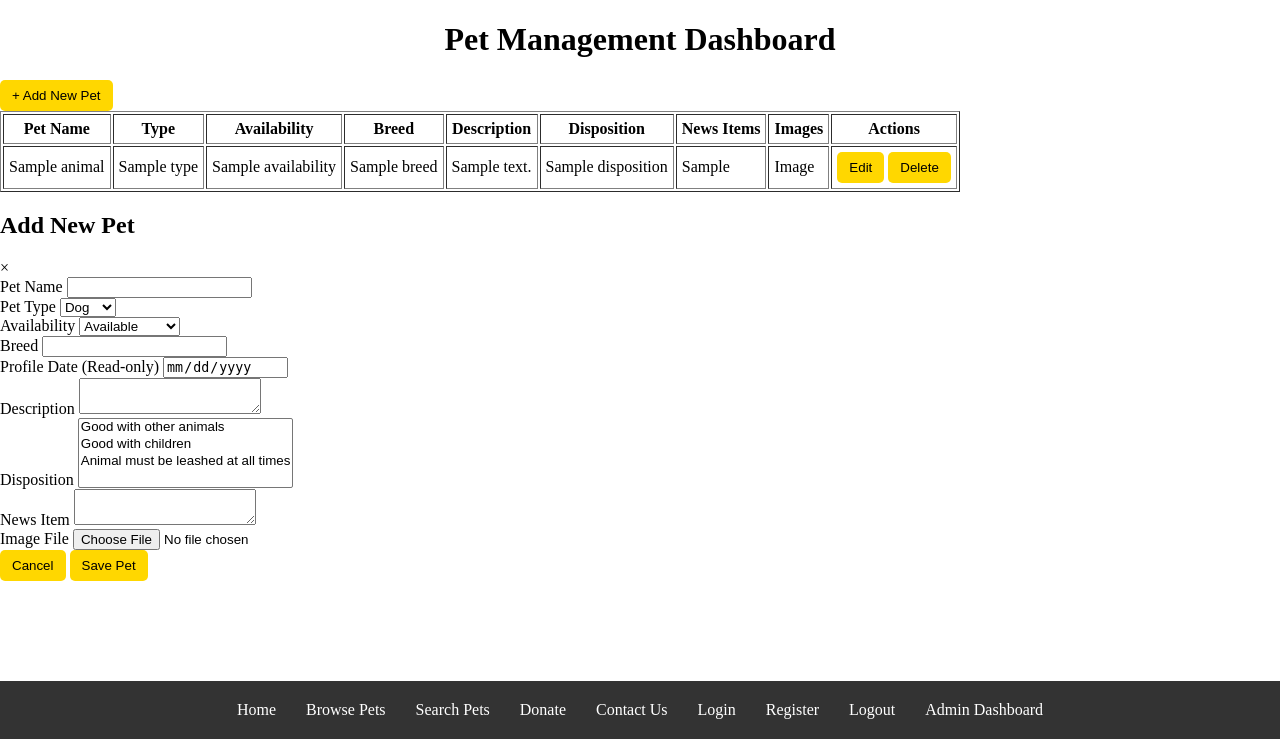
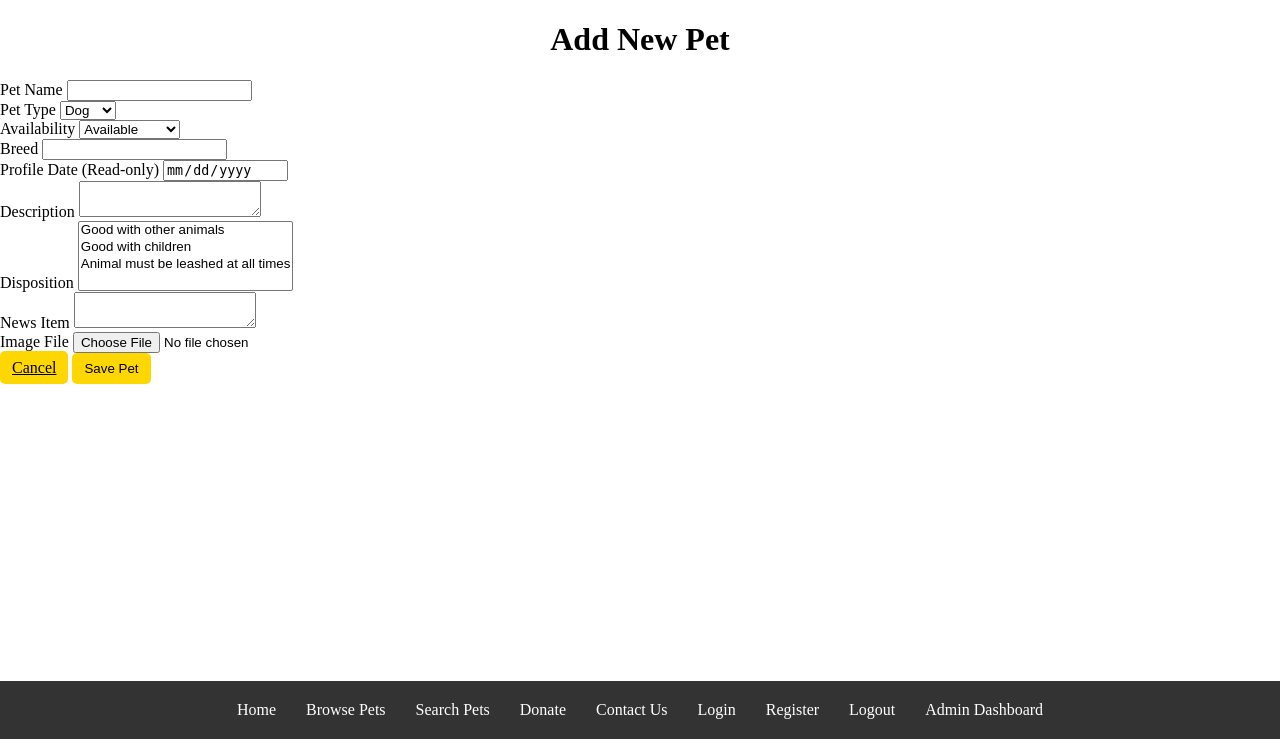
Before and after one commit to leeay42/CS467, a Flask app: page /admin/pets/new in a window 1280 px wide. Shown: the part 61-800 px from the top of the page. Run offline with Flask 3, Linux system fonts and the light colour scheme; the visitor is signed in with stand-in values (Sample User, id 1); a database or web service that is not in the repository returns one stand-in record (values such as "Sample title"); parts of the project's set-up code (start-up, migrations or seed data) failed here and were passed over; some libraries are stand-ins or nearby versions.

Commit message:
restructure to use seperate pages not modals

```diff
--- a/pet_adoption/app/admin/routes.py
+++ b/pet_adoption/app/admin/routes.py
@@ -18,22 +18,26 @@ from app.auth.decorators import admin_access
 animals_collection = db['animals']
 
 
+@admin.route('/pets', methods=['GET'])
+@admin_access
+def admin_dashboard():
+    """Just display all pets"""
+    animals = list(animals_collection.find())
+    return render_template('admin/dashboard.html', animals=animals)
+
+
 @admin.route('/pets/new', methods=['GET', 'POST'])
 @admin_access
-def admin_dashboard():
-    """Admin dashboard - GET displays all pets and POST handles add form"""
+def create_pet():
+    """Create new pet - GET shows form, POST handles submission"""
     form = PetForm()
 
-    # Handle POST request for adding a new pet
     if form.validate_on_submit():
-        # Handle image upload and convert to Binary
         image_binary = None
         if form.public_image.data:
             image_file = form.public_image.data
-            image_data = image_file.read()  # Read file bytes
-            image_binary = Binary(image_data)  # convert to mongoDB binary format
+            image_binary = Binary(image_file.read())
 
-        # Create animal document matching schema
         animal = {
             "name": form.name.data,
             "availability": form.availability.data,
@@ -46,63 +50,45 @@ def admin_dashboard():
             "public_image": image_binary
         }
 
-        # Insert into MongoDB
-        result = animals_collection.insert_one(animal)
+        animals_collection.insert_one(animal)
+        flash(f"Pet '{animal['name']}' created successfully!", "success")
+        return redirect(url_for('admin.admin_dashboard'))
 
-        if result.inserted_id:
-            flash(f"Pet '{animal['name']}' created successfully!", "success")
-            return redirect(url_for('admin.admin_dashboard'))
-        else:
-            flash("Error creating pet. Please try again.", "error")
-
-    # GET request: display dashboard with form
-    animals = list(animals_collection.find())
-    return render_template('admin/dashboard.html', animals=animals, form=form,
-                           animal=None)
+    return render_template('admin/pet_form.html', form=form, title="Add New Pet")
 
 
 @admin.route('/pets/<id>/edit', methods=['GET', 'POST'])
 @admin_access
 def edit_pet(id):
-    """Edit an existing pet - GET shows form, POST updates pet"""
+    """Edit pet - GET shows pre-filled form, POST updates"""
     form = PetForm()
-
-    # Find the animal by ID
     animal = animals_collection.find_one({"_id": ObjectId(id)})
 
     if not animal:
         flash("Pet not found.", "error")
         return redirect(url_for('admin.admin_dashboard'))
 
-    # Pre-fill form with existing animal data (for GET request)
+    # Pre-fill form on GET
     if request.method == 'GET':
         form.name.data = animal.get('name')
+        form.type.data = animal.get('type')
         form.availability.data = animal.get('availability')
-        form.type.data = animal.get('type')
         form.breed.data = animal.get('breed')
         form.description.data = animal.get('description')
-        form.profile_date.data= animal.get('profile_date')
+        form.disposition.data = animal.get('disposition')
+        form.news_item.data = animal.get('news_item')
+        form.profile_date.data = animal.get('profile_date')
 
-        if animal.get('disposition'):
-            form.disposition.data = animal.get('disposition')
-
-        form.news_item.data = animal.get('news_item')
-        # Note: Can't pre-fill file upload field
-
-    # POST: Update pet
+    # Update on POST
     if form.validate_on_submit():
-        # Handle image upload - keep existing if no new upload
         image_binary = animal.get('public_image')
         if form.public_image.data:
-            image_file = form.public_image.data
-            image_data = image_file.read()
-            image_binary = Binary(image_data)
+            image_binary = Binary(form.public_image.data.read())
 
-        # Update animal document
         updated_animal = {
             "name": form.name.data,
+            "type": form.type.data,
             "availability": form.availability.data,
-            "type": form.type.data,
             "breed": form.breed.data,
             "description": form.description.data,
             "profile_date": animal.get('profile_date'),
@@ -111,39 +97,23 @@ def edit_pet(id):
             "public_image": image_binary
         }
 
-        # Update in MongoDB
-        result = animals_collection.update_one(
-            {"_id": ObjectId(id)},
-            {"$set": updated_animal}
-        )
-        if result.modified_count > 0:
-            flash(f"Pet '{updated_animal['name']}' updated successfully!",
-                  "success")
-            return redirect(url_for('admin.admin_dashboard'))
-        else:
-            flash("No changes made.", "info")
+        animals_collection.update_one({"_id": ObjectId(id)}, {"$set": updated_animal})
+        flash(f"Pet '{updated_animal['name']}' updated successfully!", "success")
+        return redirect(url_for('admin.admin_dashboard'))
 
-    # Render template for GET or failed POST validation
-    animals = list(animals_collection.find())
-    return render_template('admin/dashboard.html', form=form, animals=animals,
-                           animal=animal)
+    return render_template('admin/pet_form.html', form=form, animal=animal, title="Edit Pet")
 
 
 @admin.route('/pets/<id>/delete', methods=['POST'])
 @admin_access
 def delete_pet(id):
-    """Remove a pet from the database"""
+    """Delete pet"""
     animal = animals_collection.find_one({"_id": ObjectId(id)})
 
     if not animal:
         flash("Pet not found.", "error")
         return redirect(url_for('admin.admin_dashboard'))
 
-    result = animals_collection.delete_one({"_id": ObjectId(id)})
-
-    if result.deleted_count > 0:
-        flash(f"Pet '{animal['name']}' deleted successfully.", "success")
-    else:
-        flash("Error deleting pet. Please try again.", "error")
-
+    animals_collection.delete_one({"_id": ObjectId(id)})
+    flash(f"Pet '{animal['name']}' deleted successfully.", "success")
     return redirect(url_for('admin.admin_dashboard'))
--- a/pet_adoption/app/static/js/modal.js
+++ /dev/null
@@ -1,30 +0,0 @@
-/*
-  References:
-  - https://www.w3schools.com/howto/howto_css_modals.asp
-  - https://developer.mozilla.org/en-US/docs/Web/API/Window/onclick
-  - https://sabe.io/tutorials/how-to-create-modal-popup-box
-*/
-
-function openCreateModal() {
-    document.getElementById("modalTitle").innerText = "Add New Pet";
-    document.getElementById("petForm").action = "{{ url_for('admin.admin_dashboard') }}";
-    document.getElementById("petForm").reset();
-    document.getElementById("petModal").style.display = "block";
-}
-
-function openEditModal(animalId) {
-    document.getElementById("modalTitle").innerText = "Edit Pet";
-    document.getElementById("petForm").action = "/pets/" + animalId + "/edit";
-    document.getElementById("petModal").style.display = "block";
-}
-
-function closeModal() {
-    document.getElementById("petModal").style.display = "none";
-}
-
-window.onclick = function(event) {
-    const modal = document.getElementById("petModal");
-    if (event.target === modal) {
-        modal.style.display = "none";
-    }
-}
--- a/pet_adoption/requirements.txt
+++ b/pet_adoption/requirements.txt
@@ -1,4 +1,5 @@
 Flask
 pymongo[srv]
 Flask-PyMongo
+email_validator
 Flask-WTF
--- a/pet_adoption/templates/admin/dashboard.html
+++ b/pet_adoption/templates/admin/dashboard.html
@@ -7,19 +7,11 @@
   - https://hackersandslackers.com/flask-routes/
 -->
 
-<!DOCTYPE html>
-<html>
-	<head>
-		<title>Paw-sitively Purrfect Partners - Admin Dashboard</title>
-	</head>
-
 {% extends 'base.html' %}
 
 {% block title %} Admin Dashboard {% endblock %}
 
 {% block content %}
-
-<body>
 
 	<!-- Flash messages -->
 	{% with messages = get_flashed_messages(with_categories=true) %}
@@ -30,16 +22,13 @@
 		{% endif %}
 	{% endwith %}
 
-	<!-- Main Content -->
 	<div id="browse">
 		<h1>Pet Management Dashboard</h1>
 
-		<!-- Create New Pet Button -->
 		<div class="action-buttons">
-			<button class="btn btn-primary" onclick="openCreateModal()">+ Add New Pet</button>
+			<a href="{{ url_for('admin.create_pet') }}" class="btn btn-primary">+ Add New Pet</a>
 		</div>
 
-		<!-- Pets Table -->
 		<table class="table" border="1" cellpadding="5">
 			{% if animals and animals|length > 0 %}
 				<thead>
@@ -67,7 +56,7 @@
 						<td>{{ animal.news_item }}</td>
 						<td>{% if animal.public_image %}Image{% else %}--{% endif %}</td>
 						<td>
-							<button class="btn btn-success" onclick="openEditModal('{{ animal._id }}')">Edit</button>
+							<a href="{{ url_for('admin.edit_pet', id=animal._id) }}" class="btn btn-success">Edit</a>
 							<form action="{{ url_for('admin.delete_pet', id=animal._id) }}" method="post" style="display:inline">
 								{% if csrf_token is defined %}
 									<input type="hidden" name="csrf_token" value="{{ csrf_token() }}">
@@ -79,167 +68,9 @@
 				{% endfor %}
 				</tbody>
 			{% else %}
-				<tr><td colspan="9" style="text-align: center;">No pets available. Click "Add New Pet" to create one!</td></tr>
+				<tr><td colspan="9" style="text-align: center;">No pets available. <a href="{{ url_for('admin.create_pet') }}">Add one now</a>!</td></tr>
 			{% endif %}
 		</table>
 	</div>
 
-	<!-- Pet Modal -->
-	<div id="petModal" class="modal">
-		<div class="modal-content">
-			<div class="modal-header">
-				<h2 id="modalTitle">Add New Pet</h2>
-				<span class="close-btn" onclick="closeModal()">&times;</span>
-			</div>
-
-			<!-- Flask-WTF Form -->
-			<form method="POST" id="petForm" enctype="multipart/form-data">
-				{{ form.hidden_tag() }}
-
-				<!-- Name Field -->
-				<div class="form-group">
-					<!--renders field label -->
-					{{ form.name.label }}
-					<!--renders field input section -->
-					{{ form.name(class="form-control") }}
-					{% if form.name.errors %}
-						<div class="error">
-							{% for error in form.name.errors %}
-								<p>{{ error }}</p>
-							{% endfor %}
-						</div>
-					{% endif %}
-				</div>
-
-				<!-- Type Field -->
-				<div class="form-group">
-					{{ form.type.label }}
-					{{ form.type(class="form-control") }}
-					{% if form.type.errors %}
-						<div class="error">
-							{% for error in form.type.errors %}
-								<p>{{ error }}</p>
-							{% endfor %}
-						</div>
-					{% endif %}
-				</div>
-
-				<!-- Availability Field -->
-				<div class="form-group">
-					{{ form.availability.label }}
-					{{ form.availability(class="form-control") }}
-					{% if form.availability.errors %}
-						<div class="error">
-							{% for error in form.availability.errors %}
-								<p>{{ error }}</p>
-							{% endfor %}
-						</div>
-					{% endif %}
-				</div>
-
-				<!-- Breed Field -->
-				<div class="form-group">
-					{{ form.breed.label }}
-					{{ form.breed(class="form-control") }}
-					{% if form.breed.errors %}
-						<div class="error">
-							{% for error in form.breed.errors %}
-								<p>{{ error }}</p>
-							{% endfor %}
-						</div>
-					{% endif %}
-				</div>
-
-				<!-- Profile Date Field (Read Only) -->
-				<div class="form-group">
-					{{ form.profile_date.label }}
-					{{ form.profile_date(readonly=True, class="form-control") }}
-					{% if form.profile_date.errors %}
-						<div class="error">
-							{% for error in form.profile_date.errors %}
-								<p>{{ error }}</p>
-							{% endfor %}
-						</div>
-					{% endif %}
-				</div>
-
-				<!-- Description Field -->
-				<div class="form-group">
-					{{ form.description.label }}
-					{{ form.description(class="form-control") }}
-					{% if form.description.errors %}
-						<div class="error">
-							{% for error in form.description.errors %}
-								<p>{{ error }}</p>
-							{% endfor %}
-						</div>
-					{% endif %}
-				</div>
-
-				<!-- Disposition Field -->
-				<div class="form-group">
-					{{ form.disposition.label }}
-					{{ form.disposition(class="form-control") }}
-					{% if form.disposition.errors %}
-						<div class="error">
-							{% for error in form.disposition.errors %}
-								<p>{{ error }}</p>
-							{% endfor %}
-						</div>
-					{% endif %}
-				</div>
-
-				<!-- News Item Field -->
-				<div class="form-group">
-					{{ form.news_item.label }}
-					{{ form.news_item(class="form-control") }}
-					{% if form.news_item.errors %}
-						<div class="error">
-							{% for error in form.news_item.errors %}
-								<p>{{ error }}</p>
-							{% endfor %}
-						</div>
-					{% endif %}
-				</div>
-
-				<!-- Image Upload Field -->
-				<div class="form-group">
-					{{ form.public_image.label }}
-					{{ form.public_image() }}
-					{% if form.public_image.errors %}
-						<div class="error">
-							{% for error in form.public_image.errors %}
-								<p>{{ error }}</p>
-							{% endfor %}
-						</div>
-					{% endif %}
-				</div>
-
-				<!-- Modal Footer with Buttons -->
-				<div class="modal-footer">
-					<button type="button" class="btn btn-secondary" onclick="closeModal()">Cancel</button>
-					<button type="submit" class="btn btn-primary">Save Pet</button>
-				</div>
-			</form>
-		</div>
-	</div>
-
-	<!-- Reference the external modal.js file -->
-	<script src="{{ url_for('static', filename='js/modal.js') }}"></script>
-
-	<!-- Auto-open modal logic (stays in template because it uses Jinja2) -->
-	<script>
-		{% if animal or form.errors %}
-			document.addEventListener('DOMContentLoaded', function() {
-				{% if animal %}
-					openEditModal('{{ animal._id }}');
-				{% else %}
-					openCreateModal();
-				{% endif %}
-			});
-		{% endif %}
-	</script>
-
-	</body>
 {% endblock %}
-</html>
--- /dev/null
+++ b/pet_adoption/templates/admin/pet_form.html
@@ -0,0 +1,99 @@
+{% extends 'base.html' %}
+
+{% block title %} {{ title }} {% endblock %}
+
+{% block content %}
+
+	<div class="form-container">
+		<h1>{{ title }}</h1>
+
+		<form method="POST" enctype="multipart/form-data">
+			{{ form.hidden_tag() }}
+
+			<!-- Name -->
+			<div class="form-group">
+				{{ form.name.label }}
+				{{ form.name(class="form-control") }}
+				{% if form.name.errors %}
+					<div class="error">{% for error in form.name.errors %}<p>{{ error }}</p>{% endfor %}</div>
+				{% endif %}
+			</div>
+
+			<!-- Type -->
+			<div class="form-group">
+				{{ form.type.label }}
+				{{ form.type(class="form-control") }}
+				{% if form.type.errors %}
+					<div class="error">{% for error in form.type.errors %}<p>{{ error }}</p>{% endfor %}</div>
+				{% endif %}
+			</div>
+
+			<!-- Availability -->
+			<div class="form-group">
+				{{ form.availability.label }}
+				{{ form.availability(class="form-control") }}
+				{% if form.availability.errors %}
+					<div class="error">{% for error in form.availability.errors %}<p>{{ error }}</p>{% endfor %}</div>
+				{% endif %}
+			</div>
+
+			<!-- Breed -->
+			<div class="form-group">
+				{{ form.breed.label }}
+				{{ form.breed(class="form-control") }}
+				{% if form.breed.errors %}
+					<div class="error">{% for error in form.breed.errors %}<p>{{ error }}</p>{% endfor %}</div>
+				{% endif %}
+			</div>
+
+			<!-- Profile Date (Read Only) -->
+			<div class="form-group">
+				{{ form.profile_date.label }}
+				{{ form.profile_date(readonly=True, class="form-control") }}
+			</div>
+
+			<!-- Description -->
+			<div class="form-group">
+				{{ form.description.label }}
+				{{ form.description(class="form-control") }}
+				{% if form.description.errors %}
+					<div class="error">{% for error in form.description.errors %}<p>{{ error }}</p>{% endfor %}</div>
+				{% endif %}
+			</div>
+
+			<!-- Disposition -->
+			<div class="form-group">
+				{{ form.disposition.label }}
+				{{ form.disposition(class="form-control") }}
+				{% if form.disposition.errors %}
+					<div class="error">{% for error in form.disposition.errors %}<p>{{ error }}</p>{% endfor %}</div>
+				{% endif %}
+			</div>
+
+			<!-- News Item -->
+			<div class="form-group">
+				{{ form.news_item.label }}
+				{{ form.news_item(class="form-control") }}
+				{% if form.news_item.errors %}
+					<div class="error">{% for error in form.news_item.errors %}<p>{{ error }}</p>{% endfor %}</div>
+				{% endif %}
+			</div>
+
+			<!-- Image Upload -->
+			<div class="form-group">
+				{{ form.public_image.label }}
+				{{ form.public_image() }}
+				{% if form.public_image.errors %}
+					<div class="error">{% for error in form.public_image.errors %}<p>{{ error }}</p>{% endfor %}</div>
+				{% endif %}
+			</div>
+
+			<!-- Buttons -->
+			<div class="form-buttons">
+				<a href="{{ url_for('admin.admin_dashboard') }}" class="btn btn-secondary">Cancel</a>
+				<button type="submit" class="btn btn-primary">Save Pet</button>
+			</div>
+		</form>
+	</div>
+
+{% endblock %}
```
Also changed, not shown: pet_adoption/app/__init__.py (+11 -0 lines).
